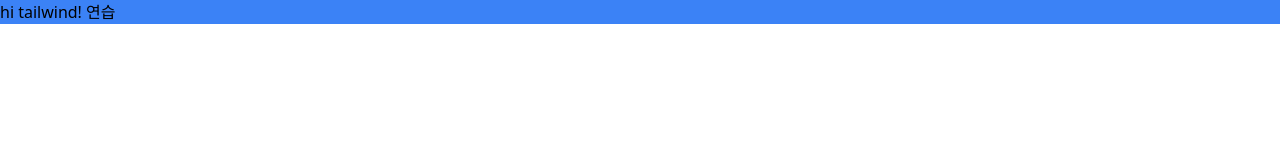
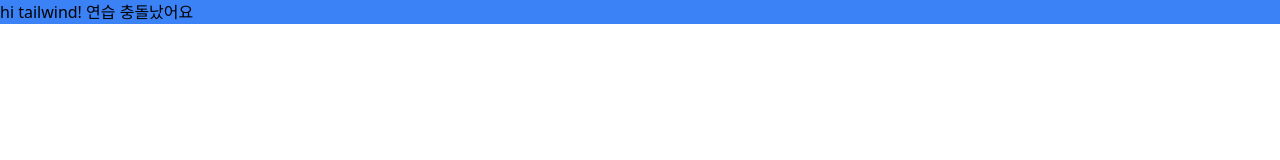
Before and after one commit to FES10-12-2/vanilla-project, a website built with Vite: page index.html in a window 1280 px wide. Built offline with nearby package versions, Linux system fonts and the light colour scheme.

Commit message:
feature: 충돌

```diff
--- a/index.html
+++ b/index.html
@@ -14,6 +14,7 @@
   <div id="app" class="bg-blue-500">
     hi tailwind!
     연습
+    충돌났어요
   </div>
 
 </body>
```
